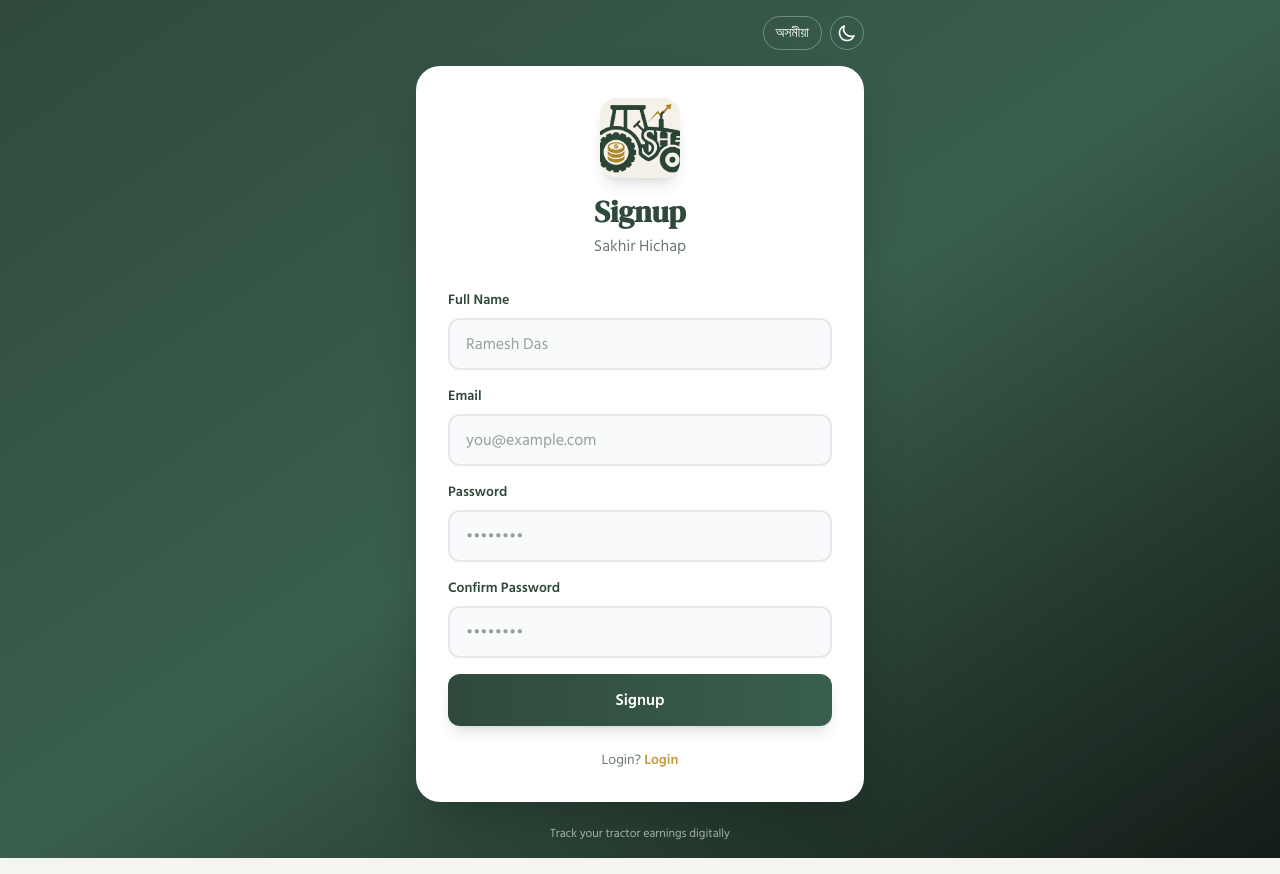
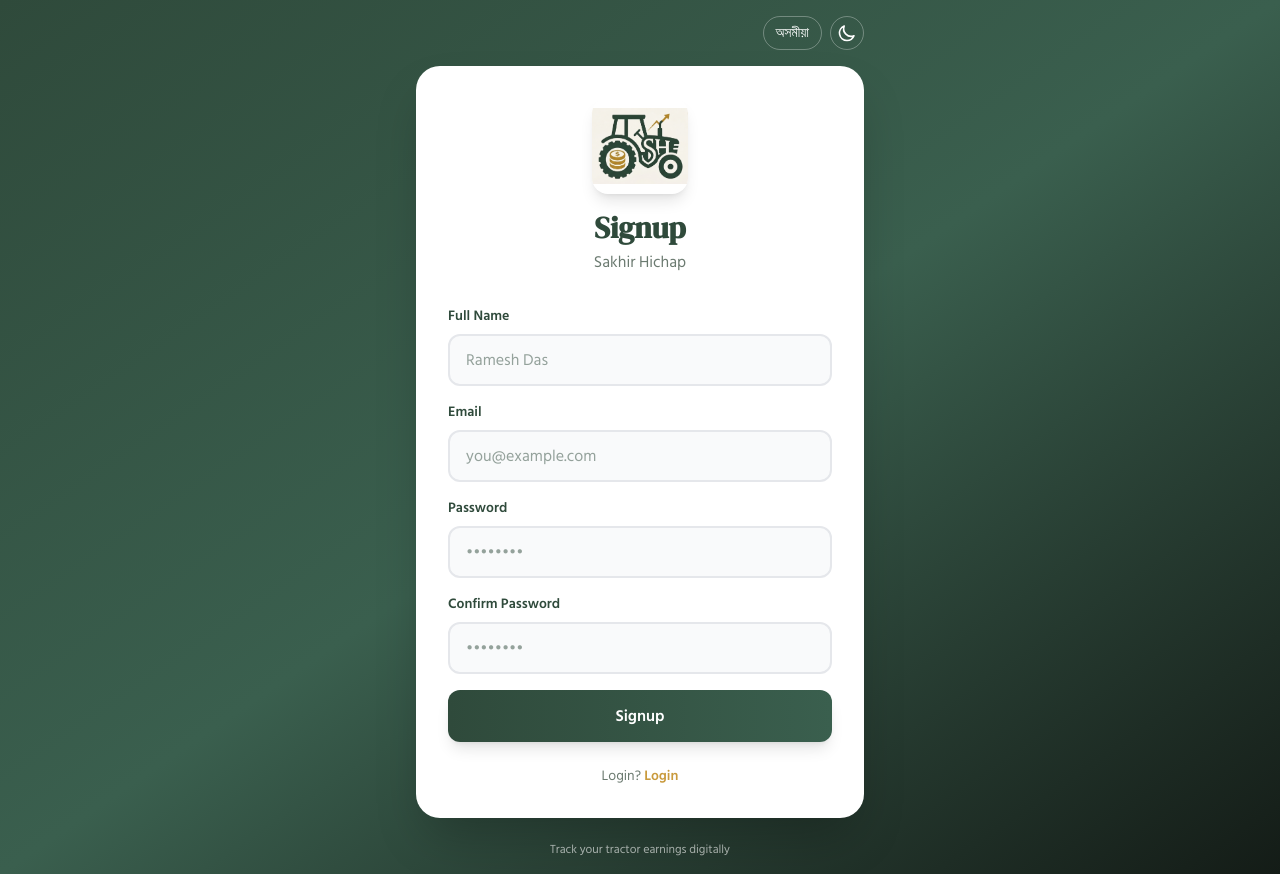
Before and after one commit to HITESHDAS-01/tractor-hisaab-clf, a Next.js app: page /signup in a window 1280 px wide. Built offline with nearby package versions, Linux system fonts and the light colour scheme; no server answers.

Commit message:
fix: fit logo properly with object-contain and larger size

```diff
--- a/app/(public)/login/page.tsx
+++ b/app/(public)/login/page.tsx
@@ -66,7 +66,7 @@
         <div className="bg-white rounded-3xl shadow-2xl p-8">
           {/* Logo and Title */}
           <div className="text-center mb-8">
-            <img src="/SHlogo.png" alt="Logo" className="w-20 h-20 rounded-2xl object-cover mx-auto mb-4 shadow-lg" />
+            <img src="/SHlogo.png" alt="Logo" className="w-24 h-24 rounded-2xl object-contain mx-auto mb-4 shadow-lg" />
             <h1 className="text-3xl font-bold text-[var(--ink)] font-[family-name:var(--font-dm-serif)]">
               {t("login", lang)}
             </h1>
--- a/app/(public)/reset-password/page.tsx
+++ b/app/(public)/reset-password/page.tsx
@@ -64,7 +64,7 @@
         <div className="bg-white rounded-3xl shadow-2xl p-8">
           {/* Logo and Title */}
           <div className="text-center mb-8">
-            <img src="/SHlogo.png" alt="Logo" className="w-20 h-20 rounded-2xl object-cover mx-auto mb-4 shadow-lg" />
+            <img src="/SHlogo.png" alt="Logo" className="w-24 h-24 rounded-2xl object-contain mx-auto mb-4 shadow-lg" />
             <h1 className="text-3xl font-bold text-[var(--ink)] font-[family-name:var(--font-dm-serif)]">
               {t("resetPassword", lang)}
             </h1>
--- a/app/(public)/signup/page.tsx
+++ b/app/(public)/signup/page.tsx
@@ -83,7 +83,7 @@
         <div className="bg-white rounded-3xl shadow-2xl p-8">
           {/* Logo and Title */}
           <div className="text-center mb-8">
-            <img src="/SHlogo.png" alt="Logo" className="w-20 h-20 rounded-2xl object-cover mx-auto mb-4 shadow-lg" />
+            <img src="/SHlogo.png" alt="Logo" className="w-24 h-24 rounded-2xl object-contain mx-auto mb-4 shadow-lg" />
             <h1 className="text-3xl font-bold text-[var(--ink)] font-[family-name:var(--font-dm-serif)]">
               {t("signup", lang)}
             </h1>
```
Also changed, not shown: english-strings.txt.
